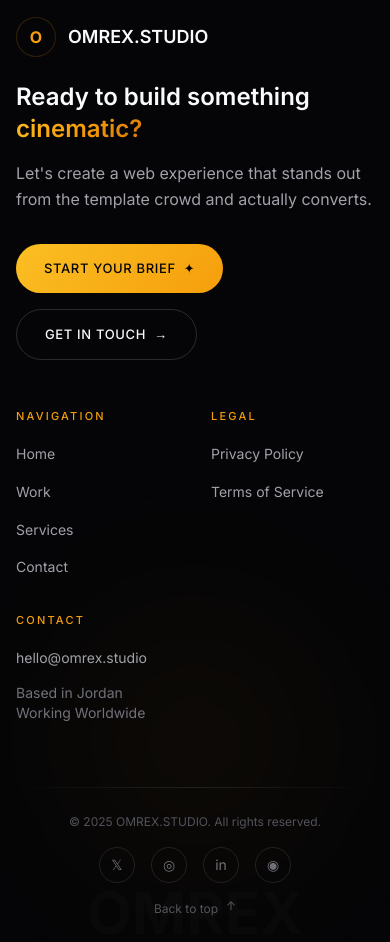
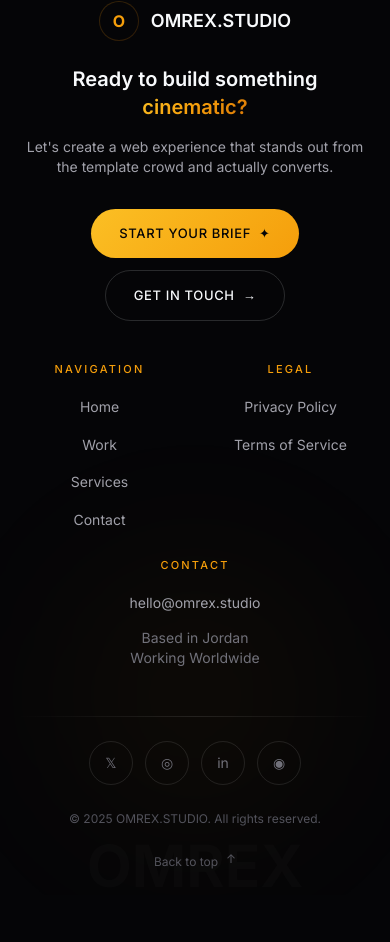
Before and after one commit to albasti1234/omrex-studio, a Next.js app: page / in a window 390 px wide. Shown: the part 6596-7538 px from the top of the page. After the commit the page ends 7491 px from the top, so only its background shows below. Built offline with nearby package versions, Linux system fonts and the light colour scheme.

Commit message:
Mobile-first footer: centered layout, larger touch targets

```diff
--- a/app/components/Footer.tsx
+++ b/app/components/Footer.tsx
@@ -46,17 +46,18 @@ export default function Footer(): React.ReactElement {
       </div>
 
       <div className="relative mx-auto max-w-6xl px-4 sm:px-6 lg:px-8">
-        {/* Top Section */}
-        <div className="py-16 sm:py-20">
-          <div className="grid gap-12 lg:grid-cols-2 lg:gap-8">
-            {/* Left Side - Brand & CTA */}
+        {/* Top Section - mobile: tighter padding */}
+        <div className="py-12 sm:py-16 md:py-20">
+          <div className="grid gap-10 lg:grid-cols-2 lg:gap-8">
+            {/* Left Side - Brand & CTA - mobile: center text */}
             <motion.div
+              className="text-center lg:text-left"
               initial={{ opacity: 0, y: 30 }}
               animate={isInView ? { opacity: 1, y: 0 } : {}}
               transition={{ duration: 0.6, ease: EASING }}
             >
-              {/* Logo */}
-              <div className="flex items-center gap-3 mb-6">
+              {/* Logo - mobile: center */}
+              <div className="flex items-center gap-3 mb-6 justify-center lg:justify-start">
                 <div className="relative flex h-10 w-10 items-center justify-center">
                   <div className="absolute inset-0 rounded-lg bg-gradient-to-br from-[#f59e0b] to-[#d97706] opacity-20" />
                   <div className="absolute inset-[1px] rounded-lg bg-[#050507]" />
@@ -67,17 +68,18 @@ export default function Footer(): React.ReactElement {
                 </div>
               </div>
 
-              <h3 className="text-2xl sm:text-3xl font-semibold text-[#f8fafc] mb-4">
+              <h3 className="text-xl sm:text-2xl md:text-3xl font-semibold text-[#f8fafc] mb-4">
                 Ready to build something
                 <br />
                 <span className="text-gradient-gold">cinematic?</span>
               </h3>
 
-              <p className="text-[#a1a1aa] max-w-md mb-8">
+              <p className="text-[#a1a1aa] max-w-md mb-8 mx-auto lg:mx-0 text-sm sm:text-base">
                 Let's create a web experience that stands out from the template crowd and actually converts.
               </p>
 
-              <div className="flex flex-wrap gap-4">
+              {/* Buttons - mobile: full width, stacked */}
+              <div className="flex flex-col sm:flex-row gap-3 sm:gap-4 justify-center lg:justify-start">
                 <Link href="/brief">
                   <motion.button
                     className="btn-primary"
@@ -101,9 +103,9 @@ export default function Footer(): React.ReactElement {
               </div>
             </motion.div>
 
-            {/* Right Side - Links */}
+            {/* Right Side - Links - mobile: 2 cols centered */}
             <motion.div
-              className="grid grid-cols-2 gap-8 sm:grid-cols-3"
+              className="grid grid-cols-2 gap-6 sm:gap-8 sm:grid-cols-3 text-center sm:text-left"
               initial={{ opacity: 0, y: 30 }}
               animate={isInView ? { opacity: 1, y: 0 } : {}}
               transition={{ duration: 0.6, ease: EASING, delay: 0.2 }}
@@ -174,9 +176,9 @@ export default function Footer(): React.ReactElement {
         {/* Divider */}
         <div className="h-px bg-gradient-to-r from-transparent via-white/10 to-transparent" />
 
-        {/* Bottom Section */}
+        {/* Bottom Section - mobile: center everything, more padding */}
         <motion.div
-          className="py-6 flex flex-col sm:flex-row items-center justify-between gap-4"
+          className="py-6 sm:py-8 flex flex-col items-center gap-6 sm:flex-row sm:justify-between sm:gap-4"
           initial={{ opacity: 0 }}
           animate={isInView ? { opacity: 1 } : {}}
           transition={{ duration: 0.6, delay: 0.4 }}
@@ -186,15 +188,15 @@ export default function Footer(): React.ReactElement {
             © {new Date().getFullYear()} OMREX.STUDIO. All rights reserved.
           </p>
 
-          {/* Social Links */}
-          <div className="flex items-center gap-4">
+          {/* Social Links - mobile: larger touch targets */}
+          <div className="flex items-center gap-3 sm:gap-4 order-first sm:order-none">
             {SOCIAL_LINKS.map((social) => (
               <a
                 key={social.label}
                 href={social.href}
                 target="_blank"
                 rel="noopener noreferrer"
-                className="group relative flex h-9 w-9 items-center justify-center rounded-full border border-white/10 text-[#71717a] transition-all hover:border-[#f59e0b]/50 hover:text-[#f59e0b]"
+                className="group relative flex h-11 w-11 sm:h-9 sm:w-9 items-center justify-center rounded-full border border-white/10 text-[#71717a] transition-all hover:border-[#f59e0b]/50 hover:text-[#f59e0b]"
                 aria-label={social.label}
               >
                 <span className="text-sm">{social.icon}</span>
```
